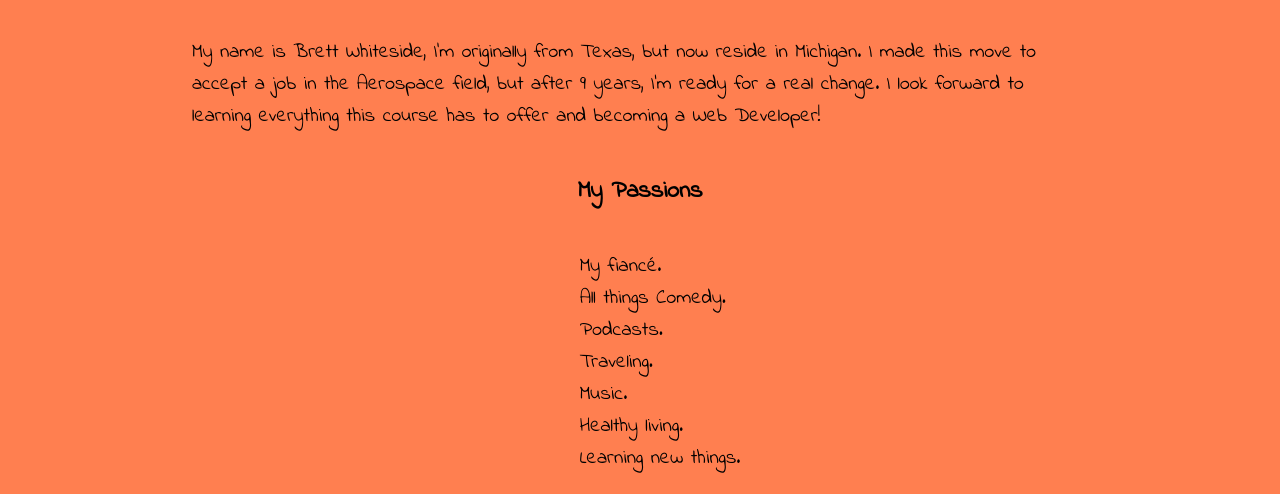
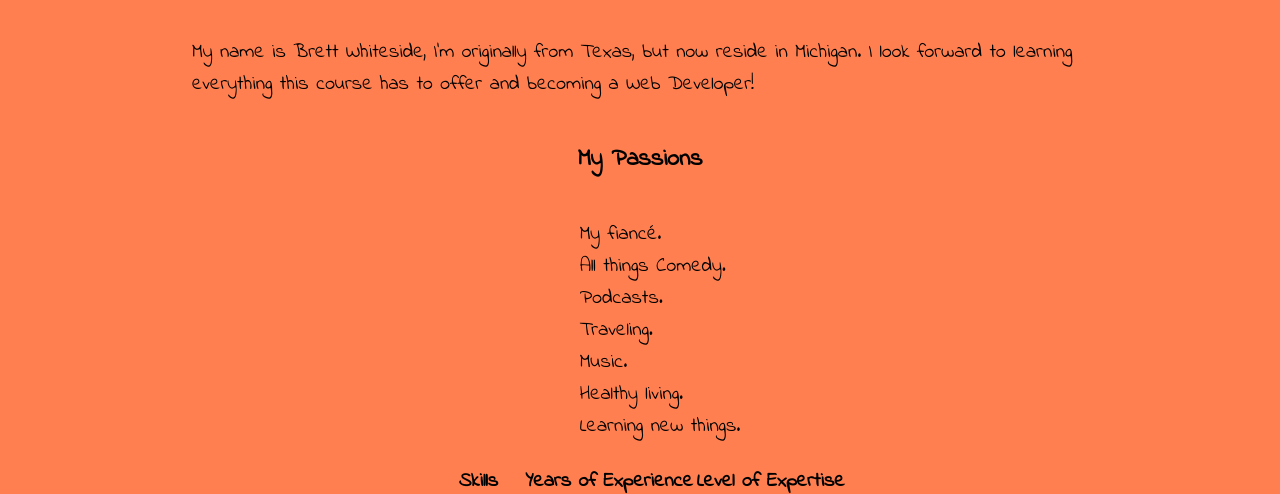
Before and after one commit to Polodolo4/portfolio-website, a plain HTML site: page about.html in a window 1280 px wide. Shown: the part 230-724 px from the top of the page. Drawn offline with nearby package versions, Linux system fonts and the light colour scheme.

Commit message:
Update about.html

```diff
--- a/about.html
+++ b/about.html
@@ -4,7 +4,7 @@
 <head>
   <meta charset="utf-8">
   <meta name="viewport" content="width=device-width, initial-scale=1.0">
-  <title> Brett Whiteside Begins! </title>
+  <title> About Brett Whiteside! </title>
   <link rel="shortcut icon" type="img/png" href="img/favicon.png">
   <link rel="stylesheet" type="text/css" href="https://cdnjs.cloudflare.com/ajax/libs/normalize/8.0.1/normalize.min.css">
   <link rel="preconnect" href="https://fonts.googleapis.com">
@@ -39,7 +39,7 @@
 <div class="about-body">
   <h1>About Me</h1>
     <p>
-      My name is Brett Whiteside, I'm originally from Texas, but now reside in Michigan. I made this move to accept a job in the Aerospace field, but after 9 years, I'm ready for a real change. I look forward to learning everything this course has to offer and becoming a Web Developer!
+      My name is Brett Whiteside, I'm originally from Texas, but now reside in Michigan. I look forward to learning everything this course has to offer and becoming a Web Developer!
     </p>
 
   <h2>My Passions</h2>
```
